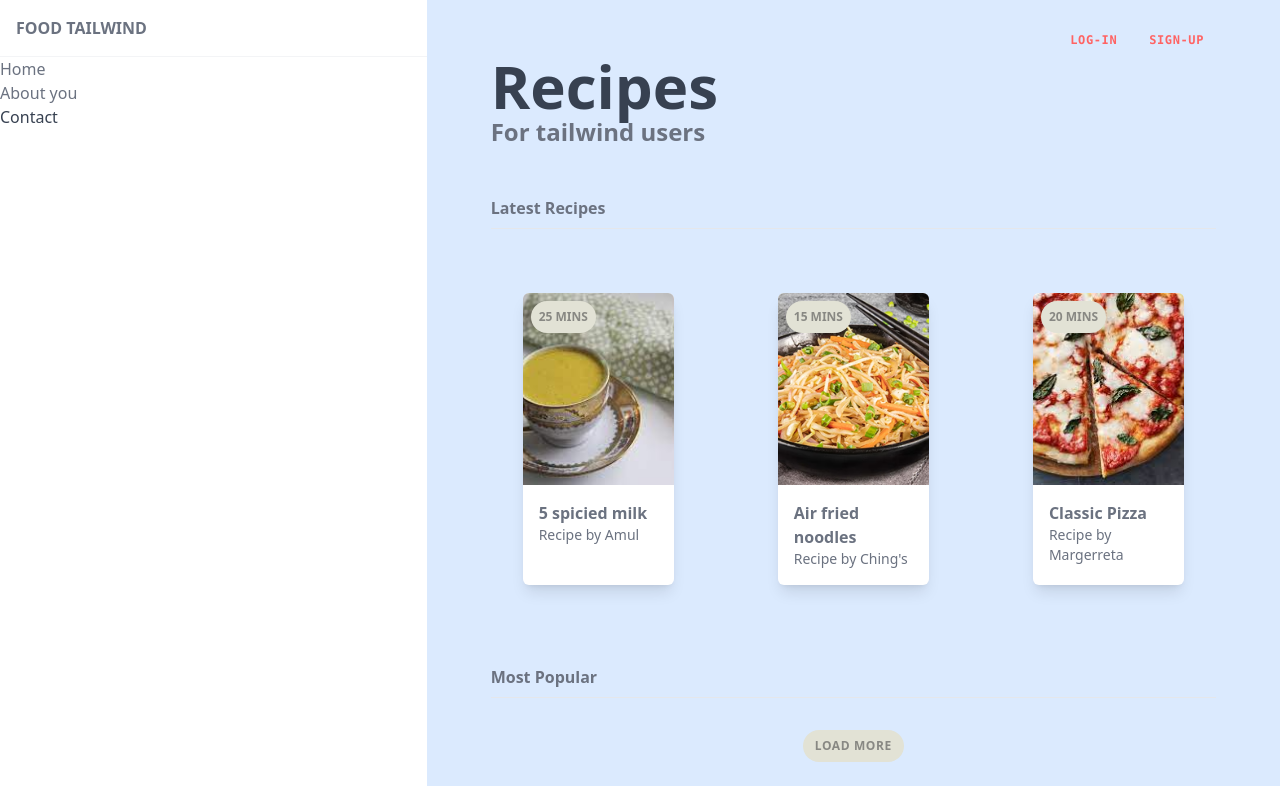
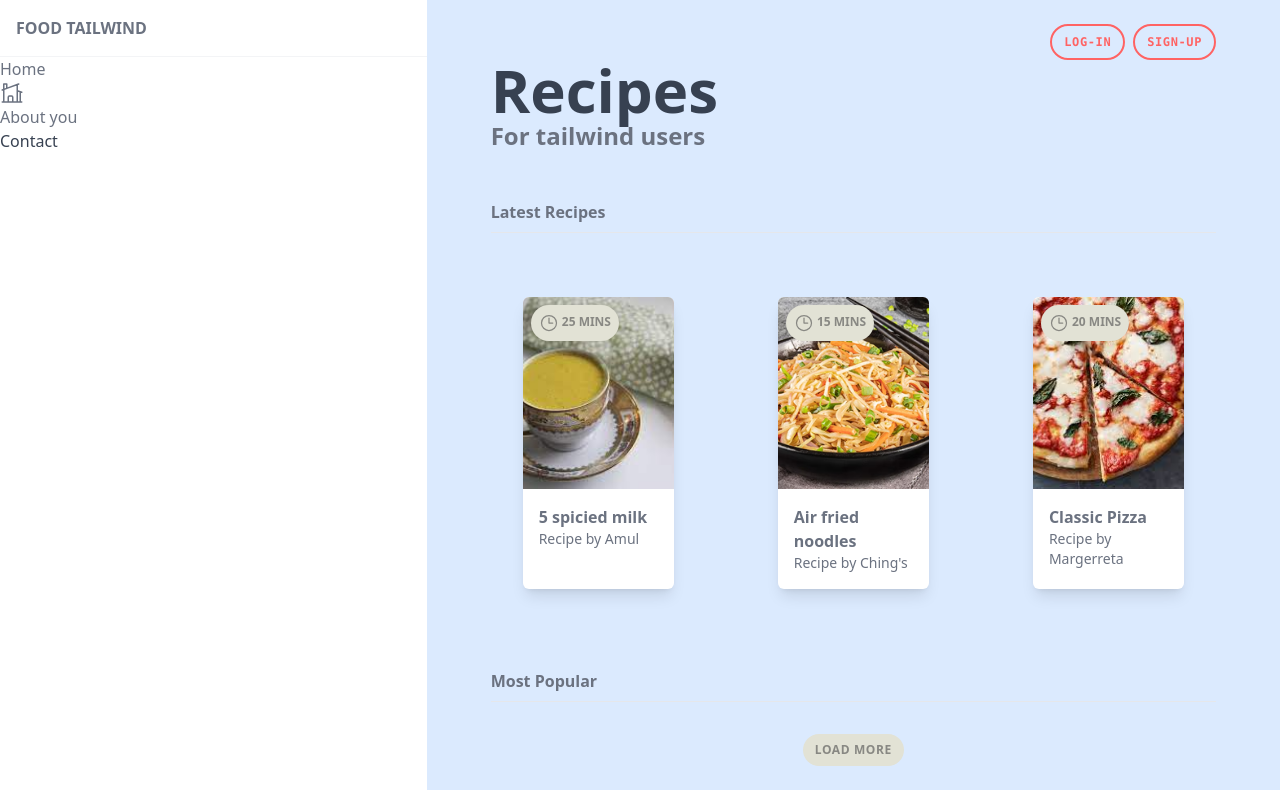
Before and after one commit to iwai-0310/CafeMenuTw, a website: page wind-food/public/index.html in a window 1280 px wide. Drawn offline with Linux system fonts and the light colour scheme.

Commit message:
Adds clock hero icon to the badge of every card

```diff
--- a/wind-food/public/index.html
+++ b/wind-food/public/index.html
@@ -18,6 +18,10 @@
               <li>
                 <a href="#">
                   <span>Home</span>
+                  <svg xmlns="http://www.w3.org/2000/svg" fill="none" viewBox="0 0 24 24" stroke-width="1.5" stroke="currentColor" class="w-6 h-6">
+                    <path stroke-linecap="round" stroke-linejoin="round" d="M8.25 21v-4.875c0-.621.504-1.125 1.125-1.125h2.25c.621 0 1.125.504 1.125 1.125V21m0 0h4.5V3.545M12.75 21h7.5V10.75M2.25 21h1.5m18 0h-18M2.25 9l4.5-1.636M18.75 3l-1.5.545m0 6.205l3 1m1.5.5l-1.5-.5M6.75 7.364V3h-3v18m3-13.636l10.5-3.819" />
+                  </svg>
+
                 </a>
               </li>
               <li>
@@ -35,8 +39,8 @@
       </div><!--end of nav-->
       <main class="px-16 py-6 bg-blue-100 md:col-span-2">
         <div class="flex justify-center md:justify-end">
-          <a href="#" class="text-primary font-mono btn"> Log-in</a>
-          <a href="#" class="text-primary font-mono ml-2 btn">Sign-up</a>
+          <a href="#" class="text-primary font-mono btn border-primary md:border-2"> Log-in</a>
+          <a href="#" class="text-primary font-mono ml-2 btn border-primary md:border-2">Sign-up</a>
         </div>
         <header>
           <h2 class="text-gray-700 text-6xl font-semibold">Recipes</h2>
@@ -54,6 +58,10 @@
                 <span class="block text-gray-500 text-sm">Recipe by Amul</span>
               </div>
               <div class="badge">
+                <svg class="w-5 inline-block" xmlns="http://www.w3.org/2000/svg" fill="none" viewBox="0 0 24 24" stroke-width="1.5" stroke="currentColor" class="w-6 h-6">
+                  <path stroke-linecap="round" stroke-linejoin="round" d="M12 6v6h4.5m4.5 0a9 9 0 11-18 0 9 9 0 0118 0z" />
+                </svg>
+
                 <span>25 mins</span>
               </div>
             </div>
@@ -65,6 +73,9 @@
                 <span class="block text-gray-500 text-sm">Recipe by Ching's</span>
               </div>
               <div class="badge">
+                <svg class="w-5 inline-block" xmlns="http://www.w3.org/2000/svg" fill="none" viewBox="0 0 24 24" stroke-width="1.5" stroke="currentColor" class="w-6 h-6">
+                  <path stroke-linecap="round" stroke-linejoin="round" d="M12 6v6h4.5m4.5 0a9 9 0 11-18 0 9 9 0 0118 0z" />
+                </svg>
                 <span>15 mins</span>
               </div>
             </div>
@@ -76,6 +87,9 @@
                 <span class="block text-gray-500 text-sm">Recipe by Margerreta</span>
               </div>
               <div class="badge">
+                <svg class="w-5 inline-block" xmlns="http://www.w3.org/2000/svg" fill="none" viewBox="0 0 24 24" stroke-width="1.5" stroke="currentColor" class="w-6 h-6">
+                  <path stroke-linecap="round" stroke-linejoin="round" d="M12 6v6h4.5m4.5 0a9 9 0 11-18 0 9 9 0 0118 0z" />
+                </svg>
                 <span>20 mins</span>
               </div>
             </div>
```
Also changed, not shown: wind-food/public/styles.css.
